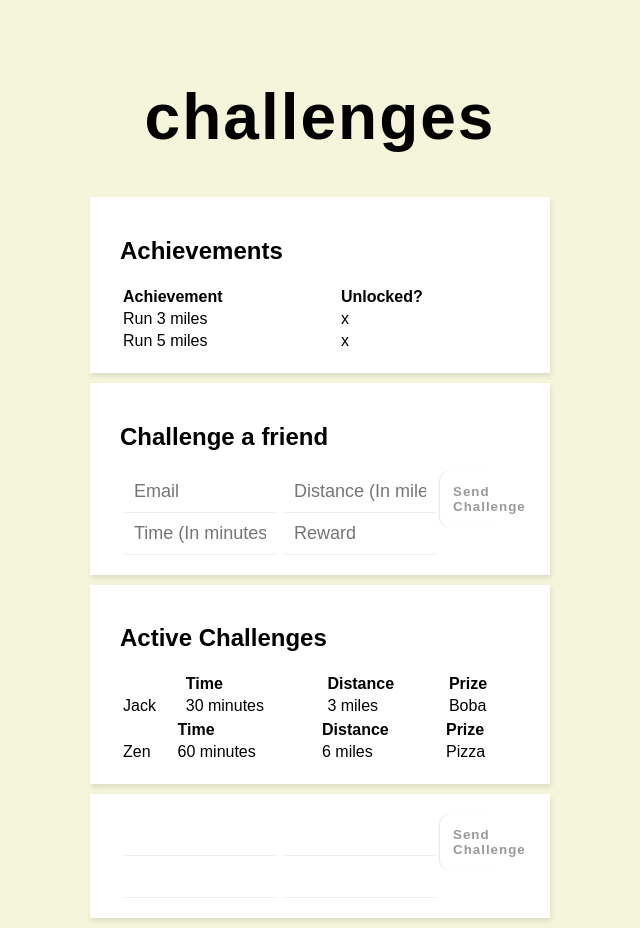
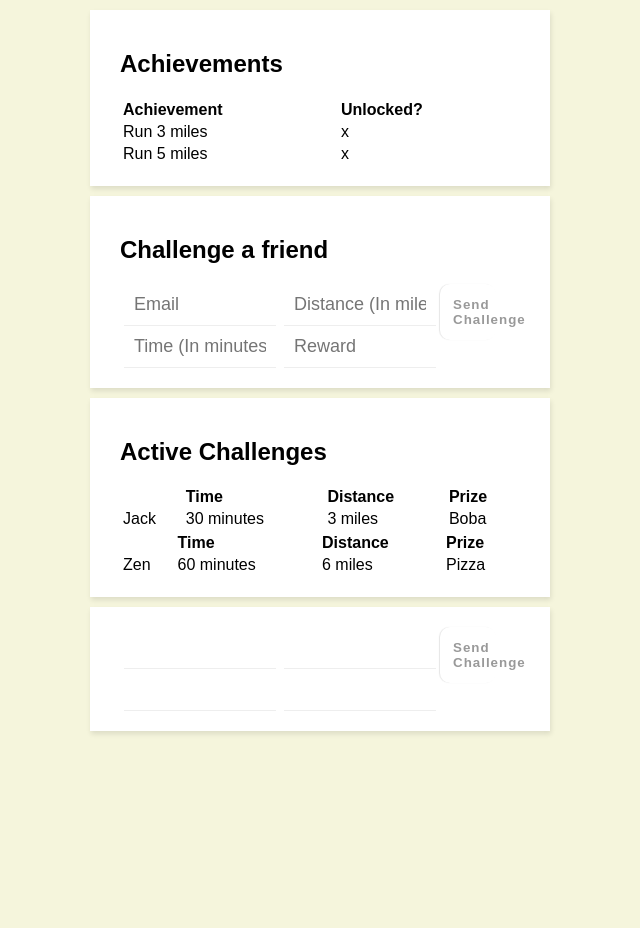
Before and after one commit to BWManiac/BWManiac.github.io, a plain HTML site: page public/challengesOLD.html in a window 1280 px wide. Shown: the whole page, without its empty margins (320-960 px from the left). After the commit the page ends 800 px from the top, so only its background shows below. Drawn offline with Linux system fonts and the light colour scheme.

Commit message:
Update challengesOLD.html

```diff
--- a/public/challengesOLD.html
+++ b/public/challengesOLD.html
@@ -9,8 +9,6 @@
 </head>
 
 <body>
-    <h1>challenges</h1>
-
     <div class="content">
         <h2>Achievements</h2>
         <table style="width:100%">
@@ -39,7 +37,6 @@
             <button>Send Challenge</button>
         </form>
     </div>
-
 
     <div class="content">
         <h2>Active Challenges</h2>
```
